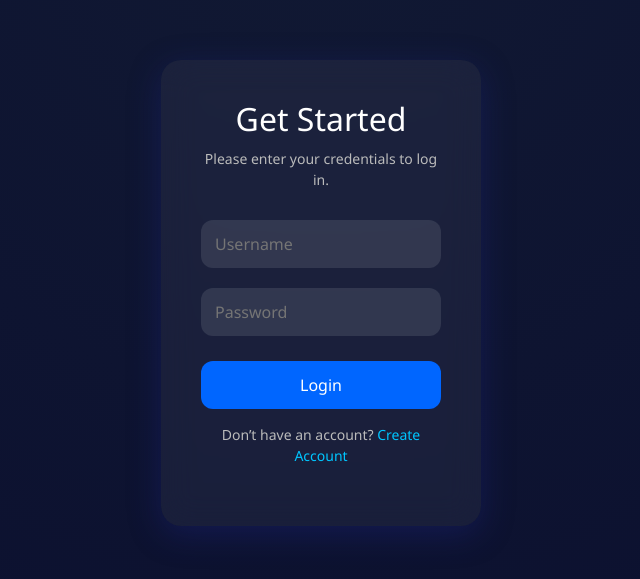
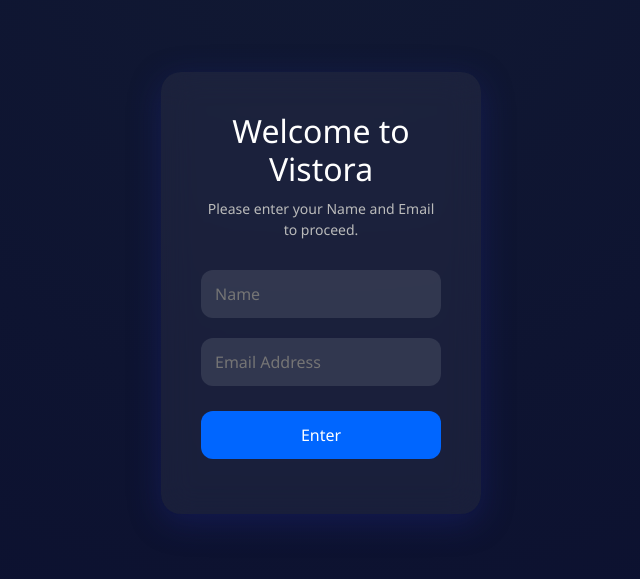
Before and after one commit to Sunil-Pradhan04/VISTORA, a React (Vite) app: page /#/login in a window 1280 px wide. Shown: the part 107-686 px from the top of the page, without its empty margins (319-959 px from the left). Built offline with nearby package versions, Linux system fonts and the light colour scheme.

Commit message:
Data collection update

```diff
--- a/src/components/Login.jsx
+++ b/src/components/Login.jsx
@@ -1,50 +1,72 @@
-import { Link, Navigate, useNavigate } from "react-router-dom";
+import { Navigate, useNavigate } from "react-router-dom";
 import "./styles/login.css";
-import { useEffect, useRef } from "react";
+import { useRef, useState } from "react";
 
 const Login = () => {
   const nameRef = useRef(null);
-  const passRef = useRef(null);
+  const emailRef = useRef(null);
+  const navigate = useNavigate();
+  const [loading, setLoading] = useState(false);
 
-  const navigate = useNavigate();
-  const userName = localStorage.getItem("userName");
-  const userPass = localStorage.getItem("userPass");
+  // Check if they are already logged in to prevent showing form
+  const loginFlag = localStorage.getItem('login') === 'true';
 
-  let login = localStorage.getItem('login');
+  if (loginFlag) {
+    return <Navigate to="/home" replace />;
+  }
 
-  const submit = () => {
-    const name = nameRef.current.value;
-    const pass = passRef.current.value;
-    if (name && pass) {
-      if (name === userName && pass=== userPass) {
-        localStorage.setItem("login", "yes");
-        login = localStorage.getItem('login')
+  const submit = async () => {
+    const name = nameRef.current?.value;
+    const email = emailRef.current?.value;
+
+    if (!name || !email) {
+      alert("Please fill out both Name and Email.");
+      return;
+    }
+
+    const emailRegex = /^\w+([.-]?\w+)*@\w+([.-]?\w+)*(\.\w{2,3})+$/;
+    if (!emailRegex.test(email)) {
+      alert("Please enter a valid email address.");
+      return;
+    }
+
+    setLoading(true);
+    try {
+      const response = await fetch("https://event-management-backend-self.vercel.app/api/EVENT/visitor", {
+        method: "POST",
+        headers: {
+          "Content-Type": "application/json",
+        },
+        body: JSON.stringify({ name, email }),
+      });
+
+      const data = await response.json();
+
+      if (response.ok) {
+        localStorage.setItem("login", "true");
+        // Redirect logic using the exact hash path for HashRouter
         window.location.href = "/VISTORA/#/home";
-        // navigate('/home')
+      } else {
+        alert(data.message || "An error occurred during entry.");
       }
-      else{
-        alert("Invalide Username or Password");
-      }
-    } else {
-      alert("Please fill all the field");
+    } catch (error) {
+      console.error(error);
+      alert("Error connecting to server. Please ensure the backend is running.");
+    } finally {
+      setLoading(false);
     }
   };
+
   return (
     <div className="login">
       <div className="login-box">
-        <h2>{login ? "Welcome Back" : "Get Started"}</h2>
-        <p>Please enter your credentials to log in.</p>
-        <input type="text" placeholder="Username" ref={nameRef} />
-        <input type="password" placeholder="Password" ref={passRef} />
-        <button className="submit-button" onClick={submit}>
-          Login
+        <h2>Welcome to Vistora</h2>
+        <p>Please enter your Name and Email to proceed.</p>
+        <input type="text" placeholder="Name" ref={nameRef} />
+        <input type="email" placeholder="Email Address" ref={emailRef} />
+        <button className="submit-button" onClick={submit} disabled={loading}>
+          {loading ? "Verifying..." : "Enter"}
         </button>
-        <p className="toggle-text">
-          Don’t have an account?{" "}
-          <Link to="/register" replace>
-            Create Account
-          </Link>
-        </p>
       </div>
     </div>
   );
--- a/src/components/play.jsx
+++ b/src/components/play.jsx
@@ -59,10 +59,9 @@ const Play = () => {
 
       const blob = await response.blob();
       const blobUrl = URL.createObjectURL(blob);
-
       const a = document.createElement("a");
       a.href = blobUrl;
-      a.download = `Sunil_Vistora_Video_${qualityKey}.mp4`;
+      a.download = `Sunil_Vistora_Video_${qualityKey}_${video.id}.mp4`;
       document.body.appendChild(a);
       a.click();
       document.body.removeChild(a);
--- a/src/components/register.jsx
+++ /dev/null
@@ -1,79 +0,0 @@
-import { Link, Navigate, useNavigate } from "react-router-dom";
-import "./styles/login.css";
-import { useRef, useState } from "react";
-
-const Register = () => {
-  const nameRef = useRef(null);
-  const emailRef = useRef(null);
-  const passRef = useRef(null);
-  const arr = ["avatar1.jpg", "avater2.webp", "avatar3.jpeg", "avatar4.jpeg"];
-  const navigate = useNavigate();
-  const submit = () => {
-    const name = nameRef.current.value;
-    const email = emailRef.current.value;
-    const pass = passRef.current.value;
-    if (name && email && pass) {
-      localStorage.setItem("login", "yes");
-      localStorage.setItem("userName", name);
-      localStorage.setItem("userEmail", email);
-      localStorage.setItem("userPass", pass);
-      // document.querySelector(".avetar").innerHTML ='';
-      document.querySelector(".avatar").classList.add("aaa");
-    } else {
-      alert("Please fill all the field");
-    }
-  };
-  const [logoIndex, setIndex] = useState(null);
-  const [link, setLink] = useState(null);
-  const Avater = (index, avatar) => {
-    setIndex(index);
-    setLink(avatar);
-  };
-  const FinalSubmit = () => {
-    localStorage.setItem("logo", link);
-    const login = localStorage.getItem("login");
-    window.location.href = "/VISTORA/#/home";
-    // navigate("/home");
-  };
-  return (
-    <div className="login">
-      <div className="avatar">
-        <p className="chose">Choose your Avatar</p>
-        <div className="logos">
-          {arr.map((avatar, index) => (
-            <div
-              key={index}
-              className={`pre-logo ${index === logoIndex ? "active3" : null}`}
-              onClick={() => Avater(index, avatar)}
-              style={{ backgroundImage: `url(${avatar})` }}
-            ></div>
-          ))}
-        </div>
-        <div className="but" onClick={FinalSubmit}>
-          OK
-        </div>
-      </div>
-      <div className="login-box">
-        <h2>Create Account</h2>
-        <p>Fill in the details to sign up.</p>
-
-        <input type="text" placeholder="Username" ref={nameRef} />
-        <input type="email" placeholder="Email" ref={emailRef} />
-        <input type="password" placeholder="Password" ref={passRef} />
-
-        <button className="submit-button" onClick={submit}>
-          Register
-        </button>
-
-        <p className="toggle-text">
-          Already have an account?{" "}
-          <Link to="/login" replace>
-            Back to Login
-          </Link>
-        </p>
-      </div>
-    </div>
-  );
-};
-
-export default Register;
--- a/src/components/styles/body.css
+++ b/src/components/styles/body.css
@@ -11,7 +11,6 @@
 @media screen and (max-width: 745px) {
   .body {
     width: 100%;
-    /* flex: 1; */
     height: 100%;
     padding: 0px;
   }
--- a/src/components/styles/photos.css
+++ b/src/components/styles/photos.css
@@ -65,6 +65,10 @@
   color: white;
   text-decoration: none;
   border: none;
+  transition: all 0.4s ease;
+}
+.button:active{
+  transform: scale(0.9);
 }
 .image-div2:hover .overlay {
   background-color: rgba(0, 0, 0, 0.7);
--- a/src/control.jsx
+++ b/src/control.jsx
@@ -1,15 +1,14 @@
 import { Routes, Route, Navigate, useLocation } from 'react-router-dom';
 import App from './App';
 import Login from './components/Login';
-import Register from './components/Register';
 import { useEffect, useState } from 'react';
 
 const Control = () => {
-  const [isLoggedIn, setIsLoggedIn] = useState(localStorage.getItem('login') === 'yes');
+  const [isLoggedIn, setIsLoggedIn] = useState(localStorage.getItem('login') === 'true');
   const location = useLocation();
 
   useEffect(() => {
-    const loginStatus = localStorage.getItem('login') === 'yes';
+    const loginStatus = localStorage.getItem('login') === 'true';
     setIsLoggedIn(loginStatus);
   }, [location]); // This re-checks login status whenever the route changes
 
@@ -20,7 +19,6 @@ const Control = () => {
         element={isLoggedIn ? <App /> : <Navigate to="/login" replace />}
       />
       <Route path="/login" element={<Login />} />
-      <Route path="/register" element={<Register />} />
     </Routes>
   );
 };
```
Also changed, not shown: src/store/post-list-data.jsx (+12 -16 lines).
